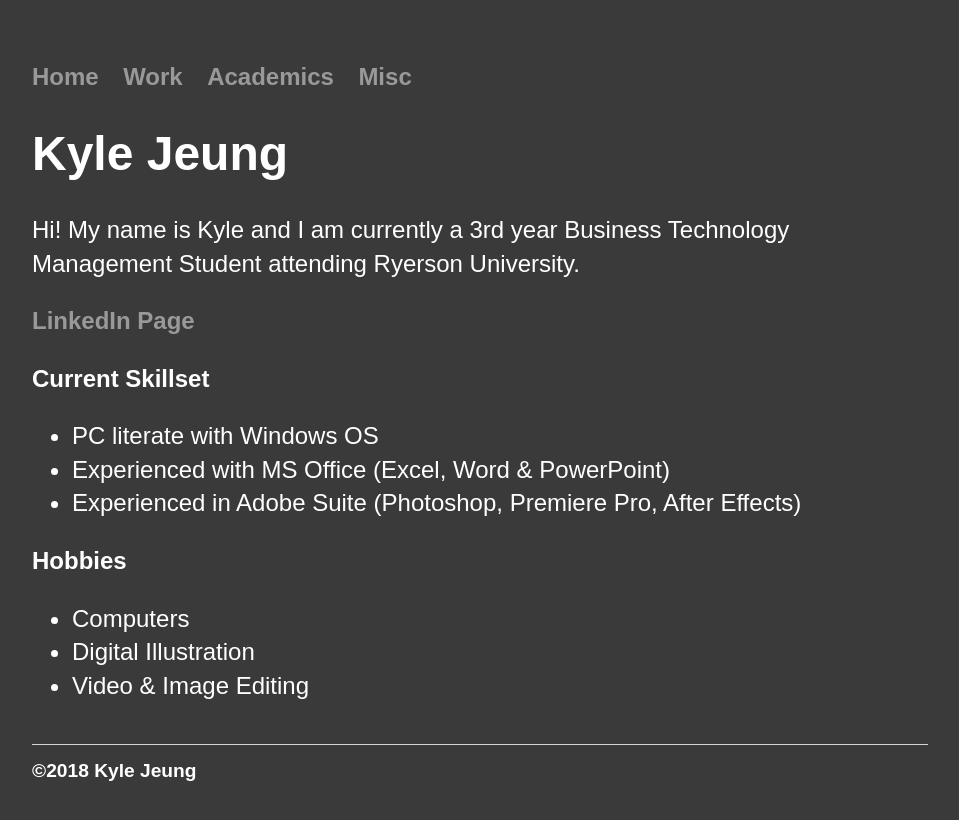
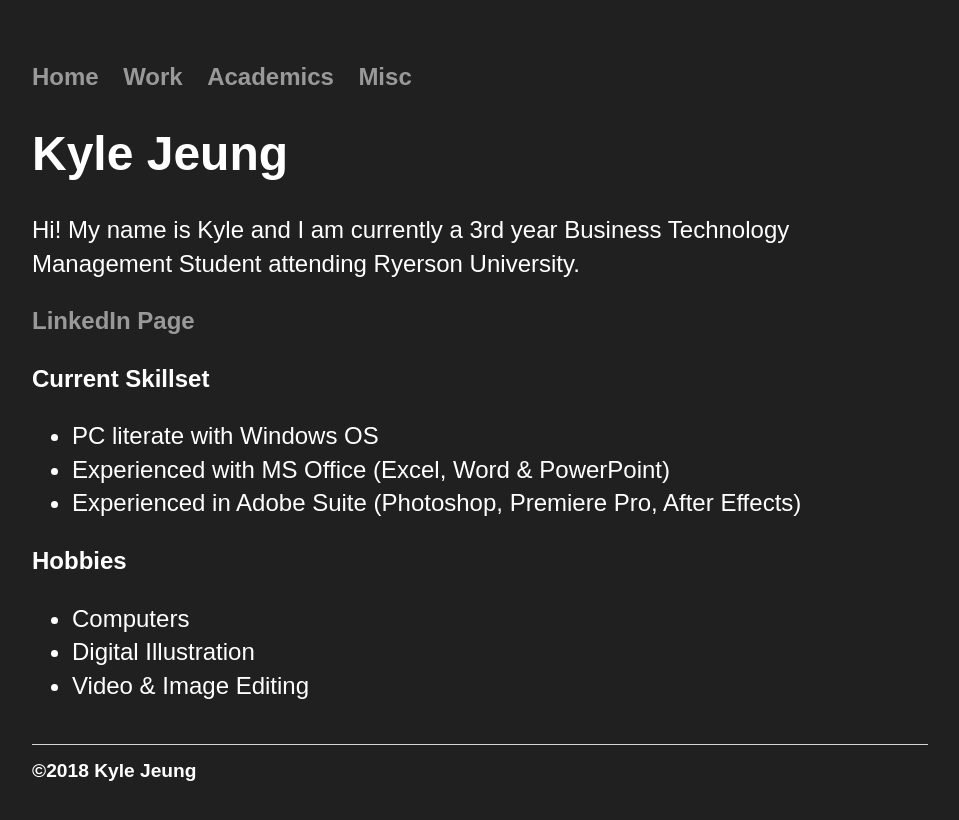
Before and after one commit to jeungkyle/portfolio, a Jekyll site: the page built from index.html, in a window 1280 px wide. Shown: the top 820 px of the page, without its empty margins (160-1119 px from the left). Built offline with Jekyll 4.4.1, drawn with Linux system fonts in a browser that asks for light colours.

Commit message:
Update main.css

```diff
--- a/css/main.css
+++ b/css/main.css
@@ -3,7 +3,7 @@ body {
     font-family:'Arial';
     margin: 60px auto;
     width: 70%;
-    background-color: #3a3a3a;
+    background-color: #202020;
     color: white
 }
 nav ul, footer ul {
```
